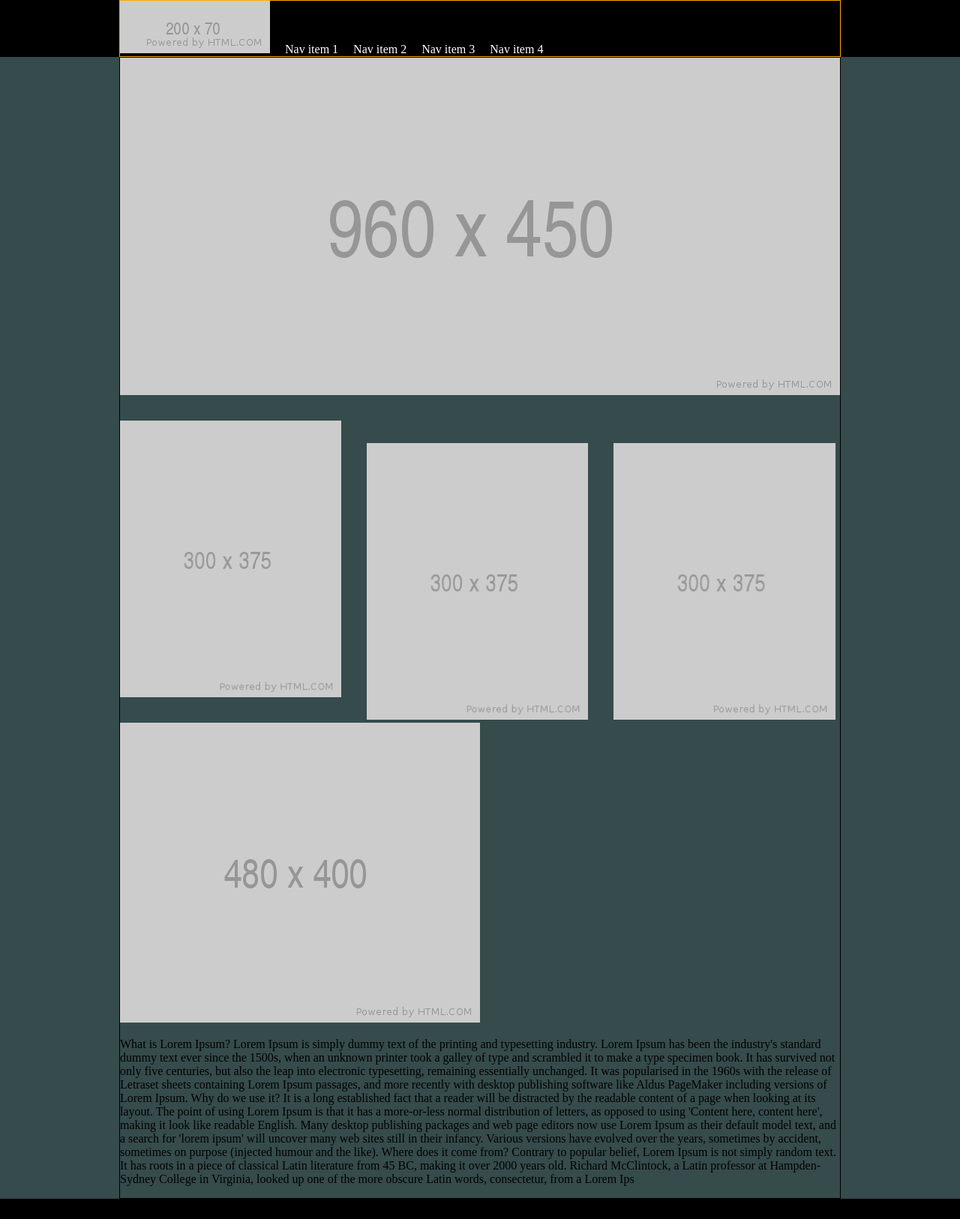
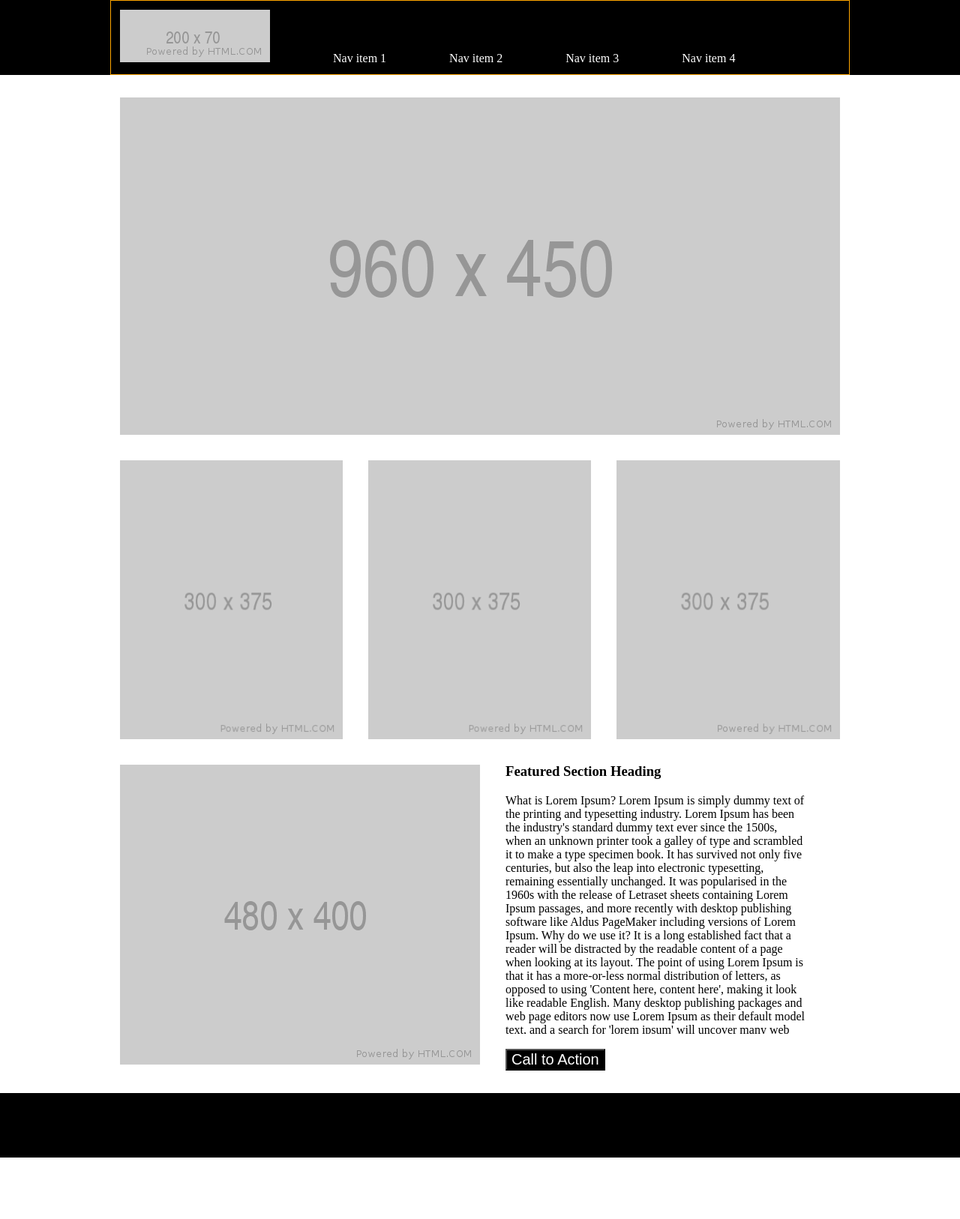
Before and after one commit to kushshrestha01/wirefame-exercise, a plain HTML site: page index.html in a window 1280 px wide. Shown: the whole page at 75% size. After the commit the page ends 1544 px from the top, so only its background shows below. Drawn offline with Linux system fonts and the light colour scheme.

Commit message:
CSS Assignment completed

```diff
--- a/css/style.css
+++ b/css/style.css
@@ -1,18 +1,17 @@
 
 body {
-  background-color: rgb(54, 75, 75);
   padding: 0;
   margin: 0;
   width:100%;
 }
+
 main {
   width: 960px;
-  border:1px solid black;
   margin: 0 auto;
 }
 
 main div img:first-child {
-  margin-bottom: 30px;
+  margin-top: 30px;
 }
 
 header {
@@ -36,17 +35,45 @@ ul {
   width: 960px;
   margin: 0 auto;
   border:1px solid orange;
-  padding:0;
+  padding:12px;
 }
 
 section img {
-  width:30.75%;
+  width:30.96%;
   margin-right: 30px;
   display:inline-block;
+  margin-top: 30px;
 }
 
 section img:last-child{
   margin-right: 0;
 }
 
-/* box */
+#textOnSide section{
+  display:inline-block;
+  width:400px;
+  margin-left:30px;
+}
+
+p {
+  height:320px;
+  overflow: scroll;
+  margin-bottom: 20px;
+}
+
+#textOnSide {
+  margin-bottom:30px;
+}
+
+button {
+  font-size: 20px;
+  background-color:black;
+  color:white;
+
+}
+
+button:hover{
+  background-color:white;
+  color:black;
+
+}
--- a/index.html
+++ b/index.html
@@ -8,10 +8,10 @@
   <header>
     <ul>
       <img src="image/200x70.png" alt="200x70">
-      <li> &emsp;Nav item 1</li>
-      <li> &emsp;Nav item 2</li>
-      <li> &emsp;Nav item 3</li>
-      <li> &emsp;Nav item 4</li>
+      <li> &emsp;&emsp;&emsp;&emsp;&emsp;Nav item 1</li>
+      <li> &emsp;&emsp;&emsp;&emsp;&emsp;Nav item 2</li>
+      <li> &emsp;&emsp;&emsp;&emsp;&emsp;Nav item 3</li>
+      <li> &emsp;&emsp;&emsp;&emsp;&emsp;Nav item 4</li>
     </ul>
   </header>
   <main>
@@ -23,19 +23,25 @@
         <img src="image/300x375.png" alt="300x375">
         <img src="image/300x375.png" alt="300x375">
       </section>
+    </div>
 
+    <div id = "textOnSide">
       <img src="image/480x400.png" alt="480x400">
+      <section>
+      <h3>Featured Section Heading</h3>
       <p>What is Lorem Ipsum?
-          Lorem Ipsum is simply dummy text of the printing and typesetting industry. Lorem Ipsum has been the industry's standard dummy text ever since the 1500s, when an unknown printer took a galley of type and scrambled it to make a type specimen book. It has survived not only five centuries, but also the leap into electronic typesetting, remaining essentially unchanged. It was popularised in the 1960s with the release of Letraset sheets containing Lorem Ipsum passages, and more recently with desktop publishing software like Aldus PageMaker including versions of Lorem Ipsum.
+        Lorem Ipsum is simply dummy text of the printing and typesetting industry. Lorem Ipsum has been the industry's standard dummy text ever since the 1500s, when an unknown printer took a galley of type and scrambled it to make a type specimen book. It has survived not only five centuries, but also the leap into electronic typesetting, remaining essentially unchanged. It was popularised in the 1960s with the release of Letraset sheets containing Lorem Ipsum passages, and more recently with desktop publishing software like Aldus PageMaker including versions of Lorem Ipsum.
 
-          Why do we use it?
-          It is a long established fact that a reader will be distracted by the readable content of a page when looking at its layout. The point of using Lorem Ipsum is that it has a more-or-less normal distribution of letters, as opposed to using 'Content here, content here', making it look like readable English. Many desktop publishing packages and web page editors now use Lorem Ipsum as their default model text, and a search for 'lorem ipsum' will uncover many web sites still in their infancy. Various versions have evolved over the years, sometimes by accident, sometimes on purpose (injected humour and the like).
+        Why do we use it?
+        It is a long established fact that a reader will be distracted by the readable content of a page when looking at its layout. The point of using Lorem Ipsum is that it has a more-or-less normal distribution of letters, as opposed to using 'Content here, content here', making it look like readable English. Many desktop publishing packages and web page editors now use Lorem Ipsum as their default model text, and a search for 'lorem ipsum' will uncover many web sites still in their infancy. Various versions have evolved over the years, sometimes by accident, sometimes on purpose (injected humour and the like).
 
-
-          Where does it come from?
-          Contrary to popular belief, Lorem Ipsum is not simply random text. It has roots in a piece of classical Latin literature from 45 BC, making it over 2000 years old. Richard McClintock, a Latin professor at Hampden-Sydney College in Virginia, looked up one of the more obscure Latin words, consectetur, from a Lorem Ips</p>
+        Where does it come from?
+        Contrary to popular belief, Lorem Ipsum is not simply random text. It has roots in a piece of classical Latin literature from 45 BC, making it over 2000 years old. Richard McClintock, a Latin professor at Hampden-Sydney College in Virginia,looked up one of the more obscure Latin words, consectetur, from a Lorem Ips</p>
+        <button type="submit">Call to Action</button>
+      </section>
     </div>
   </main>
+
   <footer>
     <h2>this is footer</h2>
   </footer>
```
Also changed, not shown: 1 other file.
